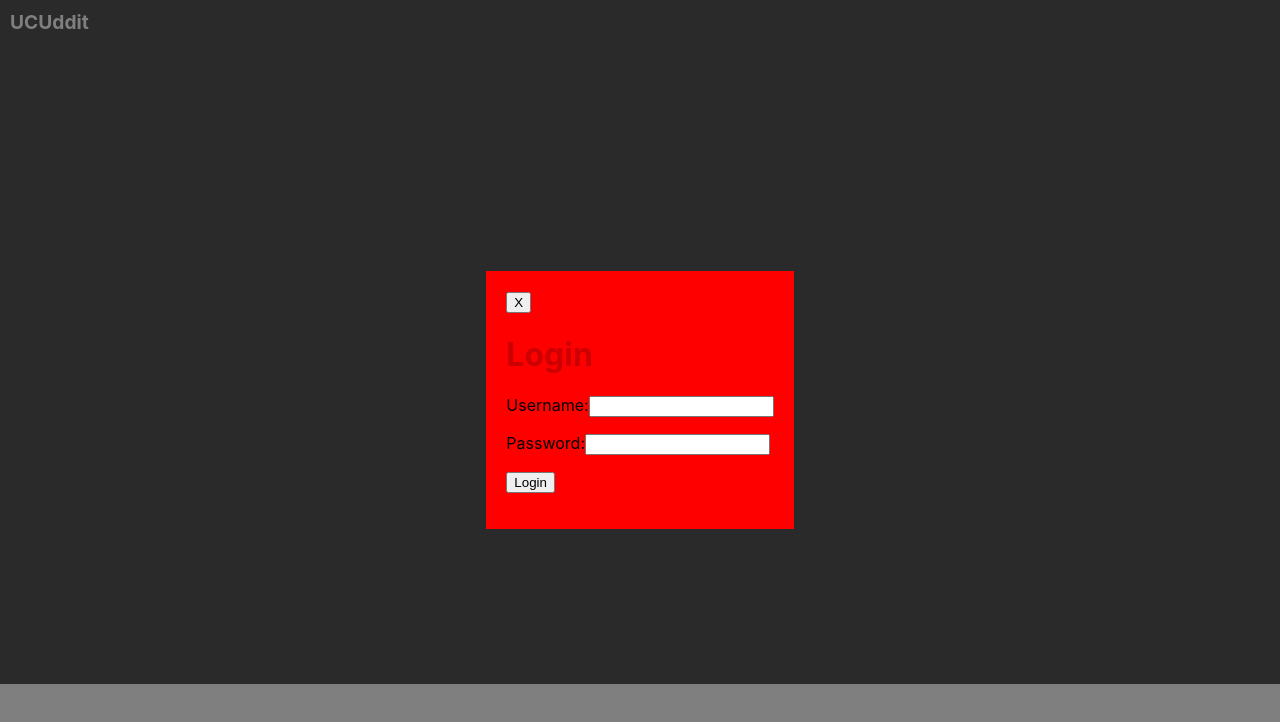
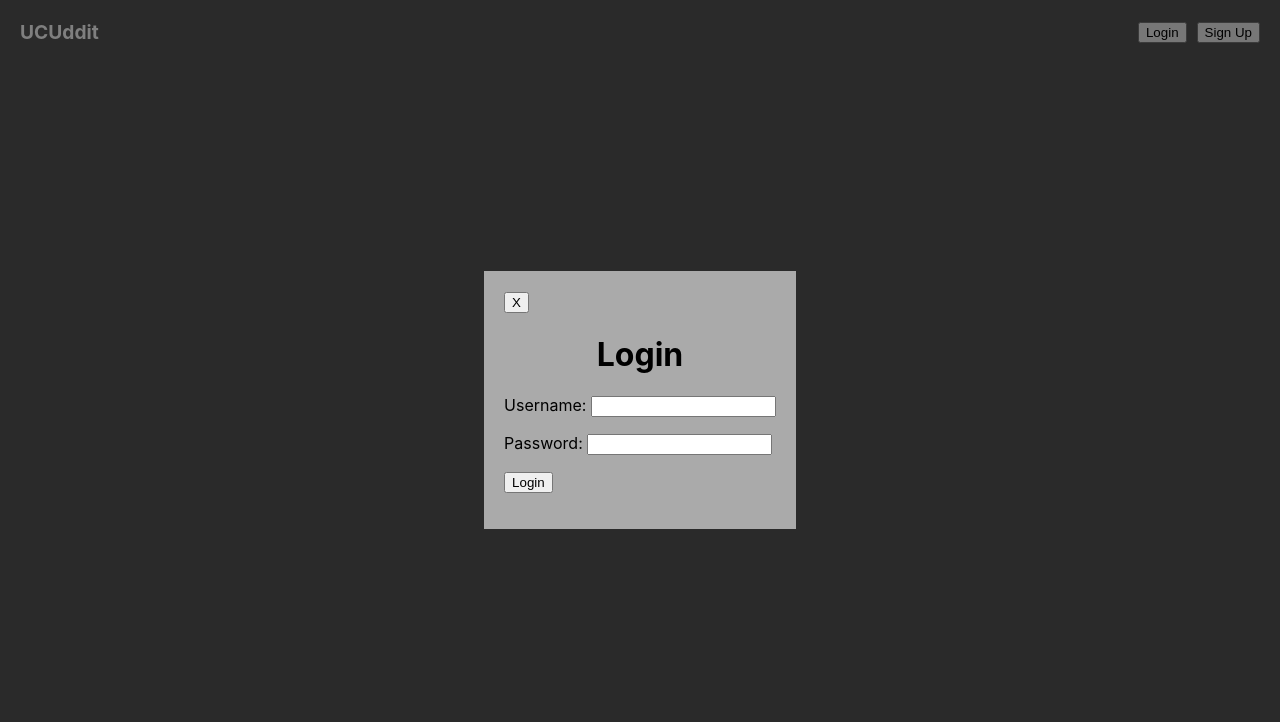
Before and after one commit to mourelleguillermo/web-mobile-frontend, a React (Create React App) app: page / in a window 1280 px wide. Both pictures are taken after a click on the button "Login". Shown: the top 722 px of the page. Built offline with nearby package versions, Linux system fonts and the light colour scheme.

Commit message:
added some stuff for the popups

```diff
--- a/src/App.css
+++ b/src/App.css
@@ -1,3 +1,7 @@
+html {
+  background-color: #555;
+}
+
 .App {
   text-align: center;
   background-color: #555;
@@ -23,8 +27,9 @@
   background-color: #555;
   color: white;
   display: flex;
-    align-items: start;
-    padding: 10px 10px;
+  align-items: center;
+  justify-content: space-between;
+  padding: 20px;
   font-size: larger;
   font-weight: bold;
 }
@@ -35,15 +40,19 @@
 
 #buttons {
   display: flex;
-    padding-top: 15px;
+  align-items: center;
   gap: 10px;
 }
 
 .modal {
-    background-color: #f00;
+  background-color: #aaa;
   padding: 20px;
 }
 
 .popup-overlay {
   background: rgba(0, 0, 0, 0.5);
 }
+
+#title {
+  text-align: center;
+}
--- a/src/App.js
+++ b/src/App.js
@@ -2,26 +2,23 @@ import './App.css';
 import Login from './components/login';
 import SignUp from './components/signup';
 import Popup from 'reactjs-popup';
+
 
 function App() {
 	return (
     	<div className="App">
     		<header className="App-header">
         	UCUddit
-			</header>
-        	<body className='App-body'>
-				<div id="buttons">
+			<div id="buttons">
 					<Popup trigger={<button>Login</button>} modal nested>
             		    {
 							close => (
             		            <div className='modal'>
             		                <div>
-            		                    <button onClick={() => close()}>
-            		                            X
-            		                    </button>
-            		                </div>
-									<div className='content'>
-					                    <Login />
+            		                    <button onClick={() => close()}>X</button>
+										<div className='content'>
+					                    	<Login />
+            		                	</div>
             		                </div>
             		            </div>
             		        )
@@ -32,19 +29,19 @@ function App() {
 							close => (
 								<div className='modal'>
             		                <div>
-            		                    <button onClick={() => close()}>
-            		                            X
-            		                    </button>
-            		                </div>
-									<div className='content'>
-            		                    <SignUp />
+            		                    <button onClick={() => close()}>X</button>
+										<div className='content'>
+            		                    	<SignUp />
+            		                	</div>
             		                </div>
             		            </div>
             		        )
             		    }
             		</Popup>
-
         		</div>
+			</header>
+        	<body className='App-body'>
+				ewewweweewwewew
 			</body>
 	</div>
   );
--- a/src/components/login.jsx
+++ b/src/components/login.jsx
@@ -1,13 +1,13 @@
 function Login() {
     return (
         <div>
-            <h1 style={{color: '#c00'}}>Login</h1>
+            <h1 style={{color: '#000'}} id="title">Login</h1>
                 <p>
-                    <label htmlFor="username">Username:</label>
+                    <label htmlFor="username">Username: </label>
                     <input type="text" id="username" name="username" />
                 </p>
                 <p>
-                    <label htmlFor="password">Password:</label>
+                    <label htmlFor="password">Password: </label>
                     <input type="password" id="password" name="password" />
                 </p>
                 <p>
--- a/src/components/signup.jsx
+++ b/src/components/signup.jsx
@@ -1,21 +1,30 @@
 function SignUp() {
     return (
         <div>
-            <h1 style={{ color: '#c00' }}>Sign Up</h1>
+            <h1 style={{ color: '#000' }} id="title">Sign Up</h1>
+
+            {/* TODO: check email before sign up
+            if in use tell user
+            if not, continue to sign up */}
+
             <p>
-                <label htmlFor="username">Username:</label>
+                <label htmlFor="username" id="userlabel">Username: </label>
                 <input type="text" id="username" name="username" />
             </p>
             <p>
-                <label htmlFor="password">Password:</label>
+                <label htmlFor="email" id="emaillabel">Email: </label>
+                <input type="email" id="email" name="email" />
+            </p>
+            <p>
+                <label htmlFor="password" id="passlabel">Password: </label>
                 <input type="password" id="password" name="password" />
             </p>
             <p>
-                <label htmlFor="confirmPassword">Confirm Password:</label>
+                <label htmlFor="confirmPassword" id="confirmlabel">Confirm Password: </label>
                 <input type="password" id="confirmPassword" name="confirmPassword" />
             </p>
             <p>
-                <button type="submit">Sign Up</button>
+                <button type="submit" id="submitbutton">Sign Up</button>
             </p>
         </div>
     );
```
Lines whose indentation alone changed are shown as unchanged.
